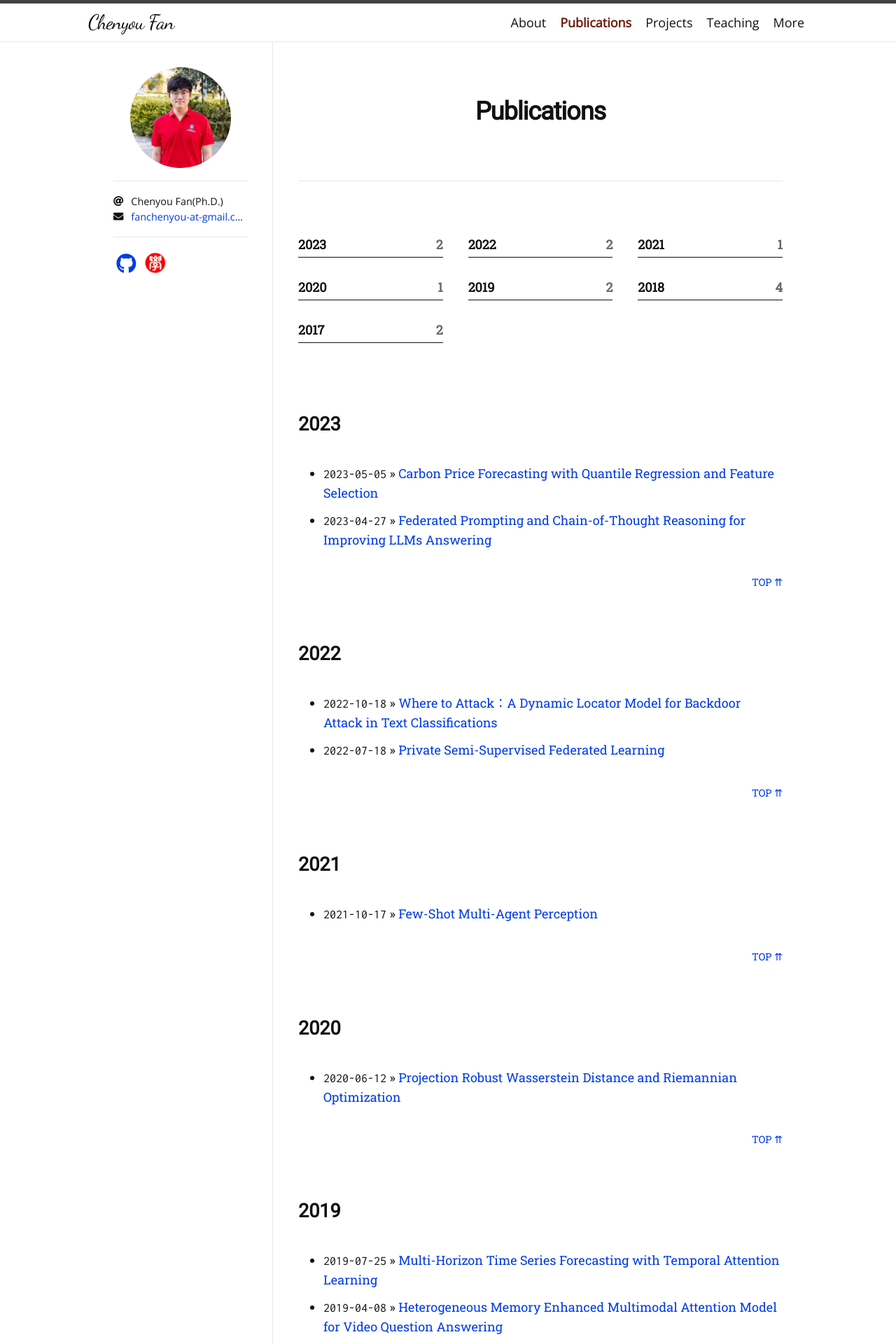
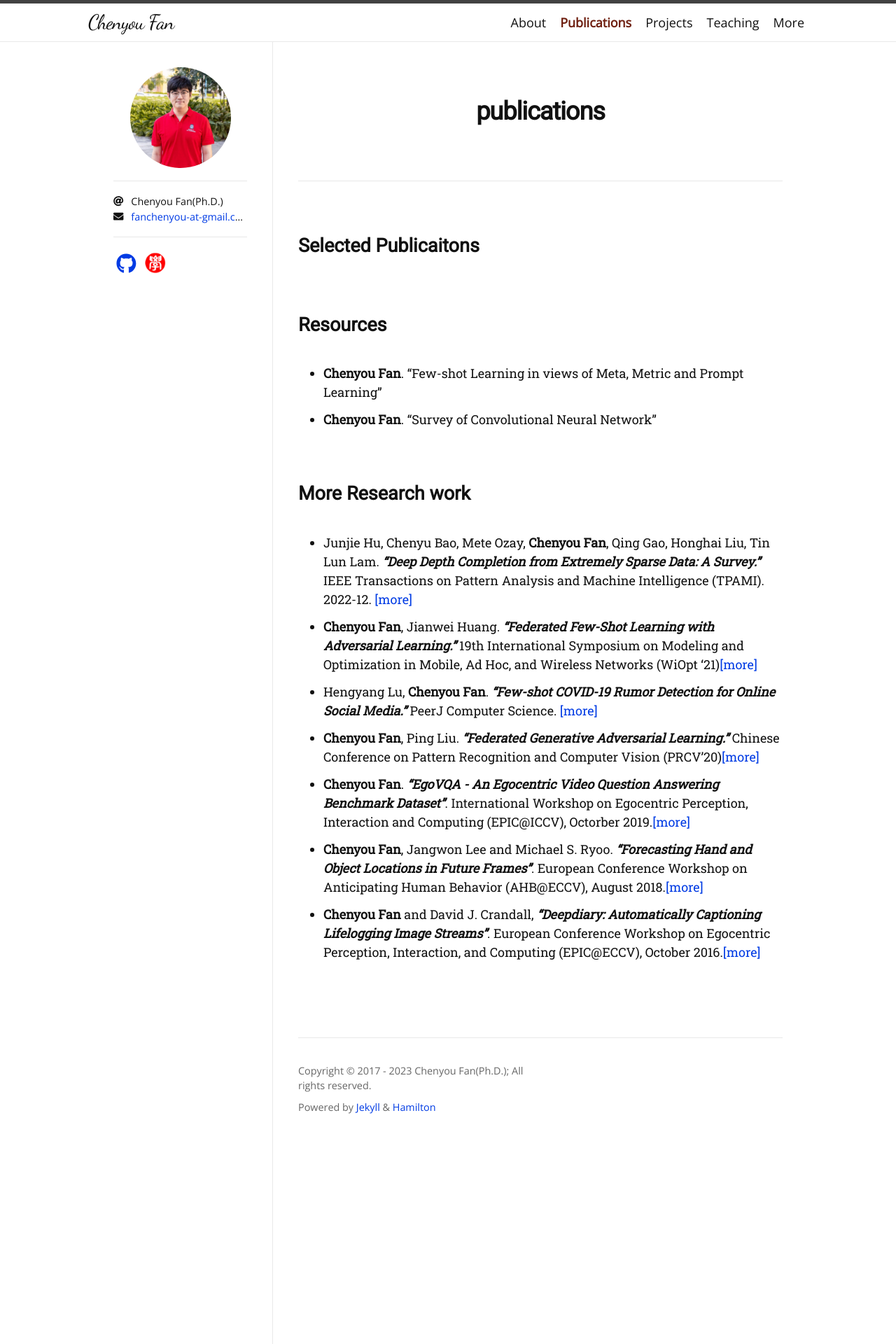
Before and after one commit to fanchenyou/fanchenyou.github.io, a Jekyll site: the page built from publications.md, in a window 1280 px wide. Shown: the top 1920 px of the page at 70% size. Built offline with Jekyll 4.4.1, drawn with Linux system fonts in a browser that asks for light colours; nearby versions of some CDN libraries; some web fonts are replaced; some of the changed text lies outside the part shown.

Commit message:
first commit

```diff
--- a/publications.md
+++ b/publications.md
@@ -1,5 +1,32 @@
 ---
-layout: archive-years
-title: Publications
+layout: archive-taxonomies
+type: publications
+title: publications
 permalink: /publications/
 ---
+
+
+
+## Selected Publicaitons
+
+
+
+## Resources
+* **Chenyou Fan**. "Few-shot Learning in views of Meta, Metric and Prompt Learning"
+* **Chenyou Fan**. "Survey of Convolutional Neural Network"
+
+
+## More Research work
+* Junjie Hu, Chenyu Bao, Mete Ozay, **Chenyou Fan**, Qing Gao, Honghai Liu, Tin Lun Lam. ***"Deep Depth Completion from Extremely Sparse Data: A Survey."*** IEEE Transactions on Pattern Analysis and Machine Intelligence (TPAMI). 2022-12. [[more]](https://arxiv.org/abs/2205.05335)
+
+* **Chenyou Fan**, Jianwei Huang. ***"Federated Few-Shot Learning with Adversarial Learning."*** 19th International Symposium on Modeling and Optimization in Mobile, Ad Hoc, and Wireless Networks (WiOpt '21)[[more]](https://arxiv.org/abs/2104.00365)
+
+* Hengyang Lu, **Chenyou Fan**. ***"Few-shot COVID-19 Rumor Detection for Online Social Media."*** PeerJ Computer Science. [[more]](https://peerj.com/articles/cs-688/)
+
+* **Chenyou Fan**, Ping Liu. ***"Federated Generative Adversarial Learning."*** Chinese Conference on Pattern Recognition and Computer Vision (PRCV'20)[[more]](https://arxiv.org/abs/2005.03793)
+
+* **Chenyou Fan**. ***"EgoVQA - An Egocentric Video Question Answering Benchmark Dataset"***. International Workshop on Egocentric Perception, Interaction and Computing (EPIC@ICCV), Octorber 2019.[[more]](https://openaccess.thecvf.com/content_ICCVW_2019/html/EPIC/Fan_EgoVQA_-_An_Egocentric_Video_Question_Answering_Benchmark_Dataset_ICCVW_2019_paper.html)
+
+* **Chenyou Fan**, Jangwon Lee and Michael S. Ryoo. ***"Forecasting Hand and Object Locations in Future Frames"***. European Conference Workshop on Anticipating Human Behavior (AHB@ECCV), August 2018.[[more]](https://arxiv.org/abs/1705.07328)
+
+* **Chenyou Fan** and David J. Crandall, ***"Deepdiary: Automatically Captioning Lifelogging Image Streams"***. European Conference Workshop on Egocentric Perception, Interaction, and Computing (EPIC@ECCV), October 2016.[[more]](http://vision.soic.indiana.edu/projects/deepdiary-automatically-captioning-lifelogging-image-streams/)
```
Also changed, not shown: projects.md (+1 -21 lines), 1 other file.
